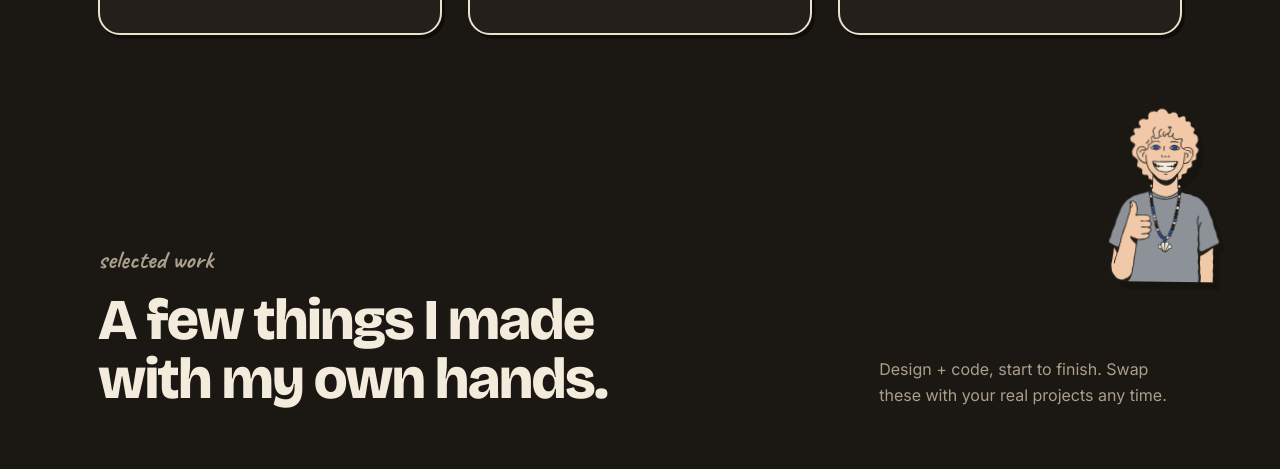
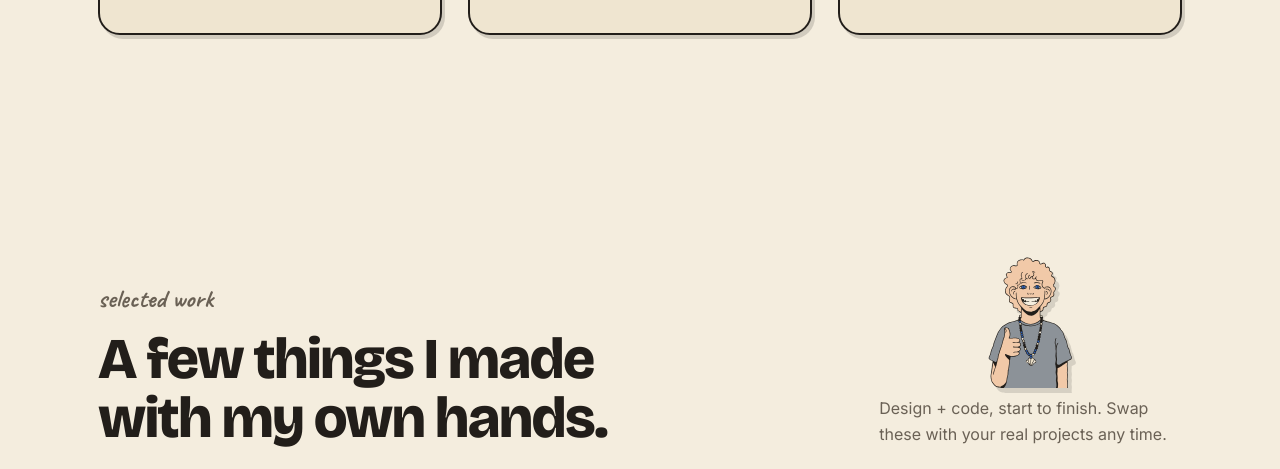
Before and after one commit to janalexandermaoloni/maoloni-portfolio, a plain HTML site: page index.html in a window 1280 px wide. Shown: the part 1907-2376 px from the top of the page. Drawn offline with nearby package versions, Linux system fonts and the light colour scheme.

Commit message:
Default to light theme; move thumbs-up avatar above the design + code note
Co-Authored-By: Claude Opus 4.8 <noreply@anthropic.com>

```diff
--- a/index.html
+++ b/index.html
@@ -7,7 +7,7 @@
   <meta name="description" content="Alexander Maoloni, independent designer &amp; developer running Hexsole, a tiny studio crafting websites, software and brands. Often shipped in under 24 hours." />
   <meta name="author" content="Alexander Maoloni" />
   <link rel="icon" type="image/png" href="assets/favicon.png" />
-  <meta name="theme-color" content="#1B1712" />
+  <meta name="theme-color" content="#F4EDDE" />
   <!-- set theme before paint (external file, no inline script) -->
   <script src="theme-init.js"></script>
 
@@ -158,14 +158,16 @@
 
     <!-- ================= SELECTED WORK ================= -->
     <section class="work section" id="work">
-      <img class="peeker peeker--work" src="assets/guy-thumbs.svg" alt="" aria-hidden="true" />
       <div class="wrap">
         <div class="section__head section__head--row">
           <div>
             <p class="eyebrow reveal" data-reveal><span class="hand">selected work</span></p>
             <h2 class="section__title reveal" data-reveal>A few things I&nbsp;made<br/>with my own hands.</h2>
           </div>
-          <p class="section__note reveal" data-reveal>Design + code, start to finish. Swap these with your real projects any time.</p>
+          <div class="section__note-wrap reveal" data-reveal>
+            <img class="work-guy" src="assets/guy-thumbs.svg" alt="Illustration of Alexander giving a thumbs up" width="819" height="1024" />
+            <p class="section__note">Design + code, start to finish. Swap these with your real projects any time.</p>
+          </div>
         </div>
 
         <div class="work__list">
--- a/nav.js
+++ b/nav.js
@@ -44,7 +44,7 @@
   /* ---- light / dark theme toggle ---- */
   var themeBtn = document.getElementById("theme-toggle");
   var metaTheme = document.querySelector('meta[name="theme-color"]');
-  function curTheme() { return root.getAttribute("data-theme") || "dark"; }
+  function curTheme() { return root.getAttribute("data-theme") || "light"; }
   function paintChrome(t) {
     if (metaTheme) metaTheme.setAttribute("content", t === "light" ? "#F4EDDE" : "#1B1712");
     if (themeBtn) themeBtn.setAttribute("aria-label", t === "light" ? "Switch to dark theme" : "Switch to light theme");
--- a/pages.css
+++ b/pages.css
@@ -99,6 +99,10 @@
 .service__img{border:1.5px solid var(--outline);border-radius:14px;overflow:hidden;aspect-ratio:16/10;margin-bottom:22px;background:var(--surface-alt)}
 .service__img img{width:100%;height:100%;object-fit:cover;transition:transform var(--t-img) var(--ease)}
 .service:hover .service__img img{transform:scale(1.05)}
+
+/* thumbs-up avatar above the "Design + code" note (selected work) */
+.section__note-wrap{display:flex;flex-direction:column;align-items:center;gap:8px}
+.work-guy{width:clamp(96px,9vw,122px);height:auto;filter:drop-shadow(4px 5px 0 rgba(0,0,0,.12))}
 
 /* =========================================================
    COMPONENT — LIGHTBOX
--- a/script.js
+++ b/script.js
@@ -125,7 +125,7 @@
   var themeBtn = document.getElementById("theme-toggle");
   var metaTheme = document.querySelector('meta[name="theme-color"]');
 
-  function curTheme() { return root.getAttribute("data-theme") || "dark"; }
+  function curTheme() { return root.getAttribute("data-theme") || "light"; }
 
   function paintChrome(t) {
     if (metaTheme) metaTheme.setAttribute("content", t === "light" ? "#F4EDDE" : "#1B1712");
--- a/theme-init.js
+++ b/theme-init.js
@@ -1,9 +1,10 @@
-/* Applies the saved theme before first paint (avoids flash). External = no inline script. */
+/* Applies the theme before first paint (external = no inline script).
+   Default is LIGHT; dark only if the user explicitly chose it. */
 (function () {
   try {
     var t = localStorage.getItem("theme");
-    if (t === "light" || t === "dark") {
-      document.documentElement.setAttribute("data-theme", t);
-    }
-  } catch (e) {}
+    document.documentElement.setAttribute("data-theme", t === "dark" ? "dark" : "light");
+  } catch (e) {
+    document.documentElement.setAttribute("data-theme", "light");
+  }
 })();
```
Also changed, not shown: bio.html (+1 -1 lines), contatti.html (+1 -1 lines), lavoro-1.html (+1 -1 lines), lavoro-2.html (+1 -1 lines), lavoro-3.html (+1 -1 lines), portfolio.html (+1 -1 lines), privacy.html (+1 -1 lines).
